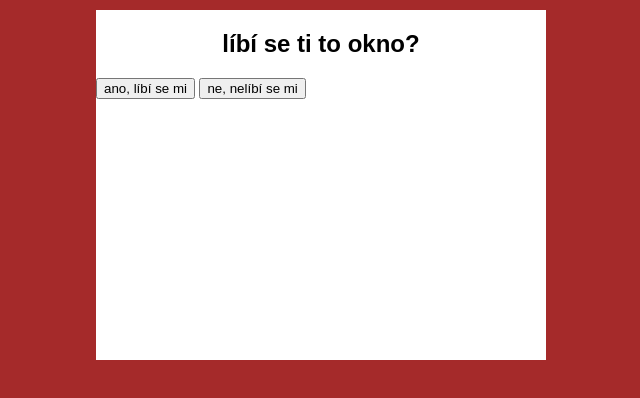
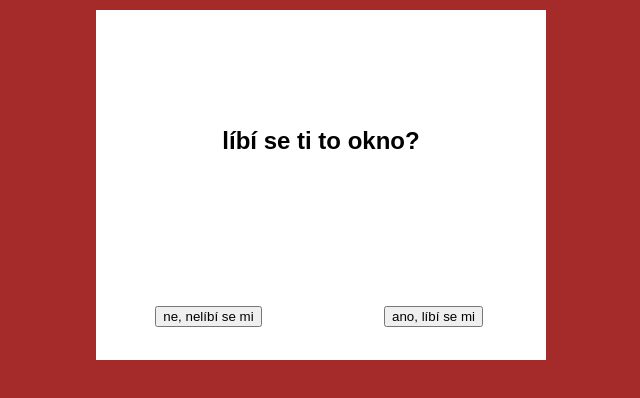
Before and after one commit to JonasKittler/my-own-panel, a plain HTML site: page index.html in a window 1280 px wide. Shown: the whole page, without its empty margins (319-959 px from the left). Drawn offline with Linux system fonts and the light colour scheme.

Commit message:
3.5.2023

```diff
--- a/index.html
+++ b/index.html
@@ -13,8 +13,12 @@
             <h2 class="text">líbí se ti to okno?</h2>
         </div>
         <div class="alert-btns">
-            <button class="btn comfirm">ano, líbí se mi</button>
-            <button class="btn decline">ne, nelíbí se mi</button>
+            <div class="alert-btns-box decline">
+                <button class="btn">ne, nelíbí se mi</button>
+            </div>
+            <div class="alert-btns-box comfirm">
+                <button class="btn">ano, líbí se mi</button>
+            </div>
         </div>
     </div>
     <script src="./JavaScript.js"></script>
--- a/styles.css
+++ b/styles.css
@@ -15,6 +15,27 @@ body {
     top: 10px;
 }
 
+.alert .alert-text {
+    height: 75%;
+    display: flex;
+    align-items: center;
+}
+
 .alert .alert-text .text {
     text-align: center;
+    width: 100%;
+    padding: 15px;
+    margin: 15px;
 }
+
+.alert .alert-btns {
+    height: 25%;
+    display: flex;
+    align-items: center;
+}
+
+.alert .alert-btns .alert-btns-box {
+    width: 50%;
+    display: flex;
+    justify-content: center;
+}
```
